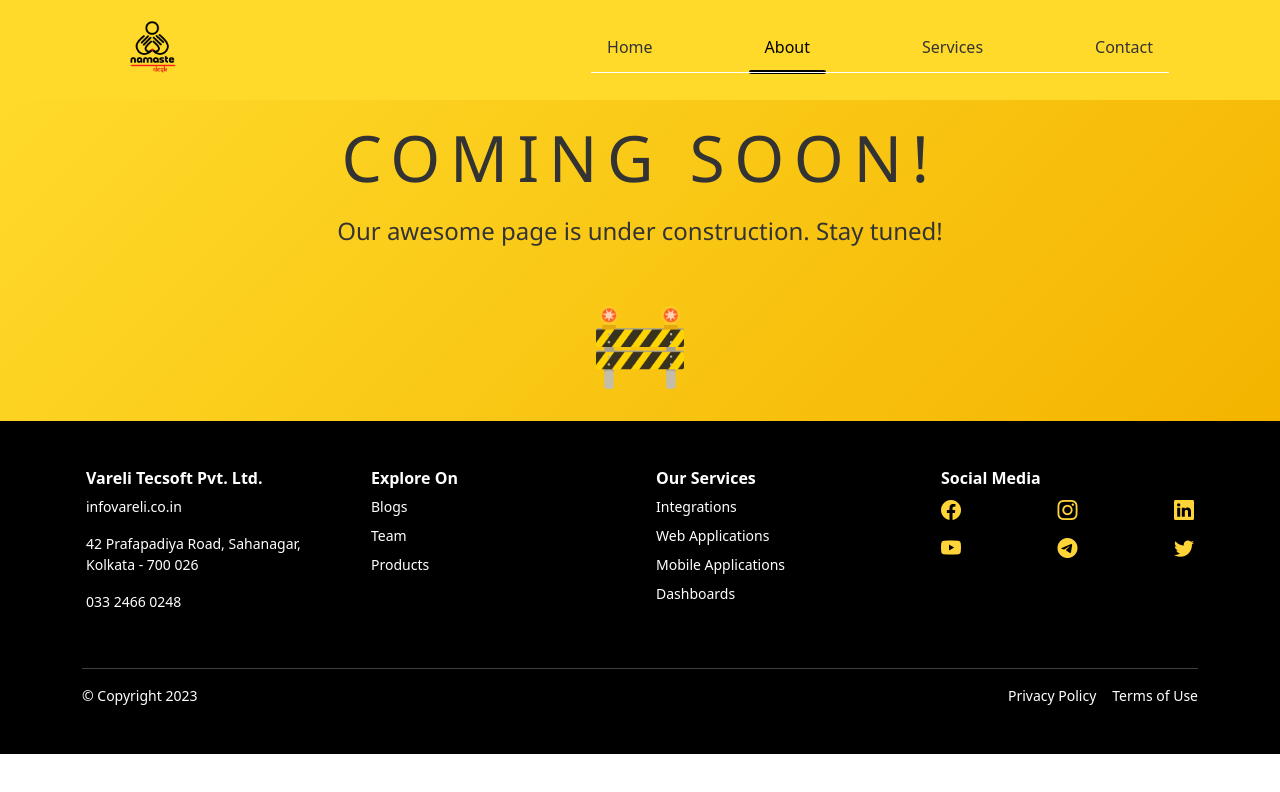
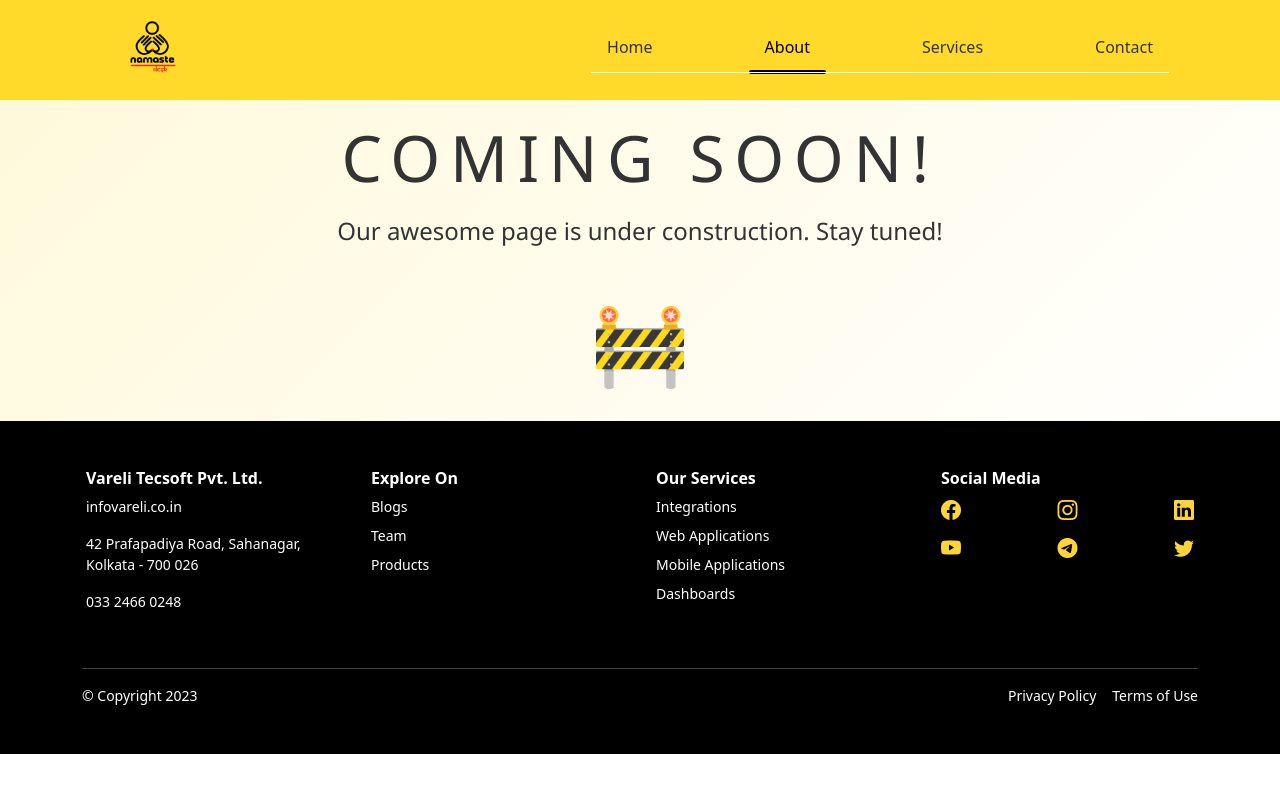
Before and after one commit to rahul04070407/namasteDesk, an Angular app: page /about in a window 1280 px wide. Shown: the top 792 px of the page. Built offline with nearby package versions, Linux system fonts and the light colour scheme.

Commit message:
home page button fix

```diff
--- a/src/app/pages/coming-soon/coming-soon.component.scss
+++ b/src/app/pages/coming-soon/coming-soon.component.scss
@@ -1,5 +1,6 @@
 /* Make sure html, body take full height */
-html, body {
+html,
+body {
     height: 100%;
     margin: 0;
     padding: 0;
@@ -13,7 +14,8 @@ body {
 }
 
 /* Fixed height header and footer */
-.site-header, .site-footer {
+.site-header,
+.site-footer {
     background-color: #ffda2a;
     padding: 20px;
     text-align: center;
@@ -33,13 +35,14 @@ body {
 
 /* Main fills the rest */
 .coming-soon-container {
-  flex-grow: 1; /* fill remaining vertical space */
+    flex-grow: 1;
+    /* fill remaining vertical space */
     display: flex;
     flex-direction: column;
     justify-content: center;
     align-items: center;
 
-  background: linear-gradient(135deg, #ffda2a 0%, #f4b400 100%);
+    background: linear-gradient(135deg, #fff9db 0%, #fffffe 100%);
     color: #333;
     font-family: 'Segoe UI', Tahoma, Geneva, Verdana, sans-serif;
     text-align: center;
@@ -63,7 +66,14 @@ body {
     }
 
     @keyframes pulse {
-    0%, 100% { opacity: 1; }
-    50% { opacity: 0.5; }
+
+        0%,
+        100% {
+            opacity: 1;
+        }
+
+        50% {
+            opacity: 0.5;
         }
     }
+}
--- a/src/app/pages/home/home.component.scss
+++ b/src/app/pages/home/home.component.scss
@@ -269,7 +269,8 @@ body {
             }
 
             .bell-button:hover {
-                background-color: #2f7033;
+                // background-color: white;
+                color: yellow;
             }
 
 
```
Lines whose indentation alone changed are shown as unchanged.
